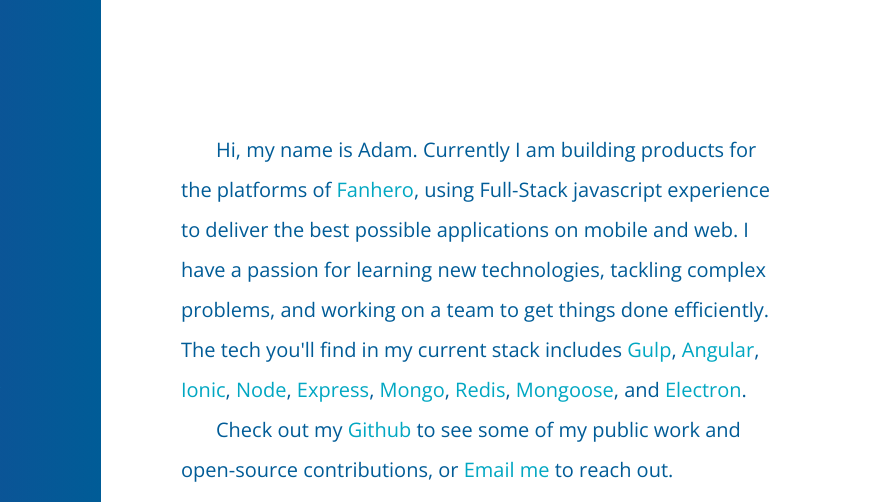
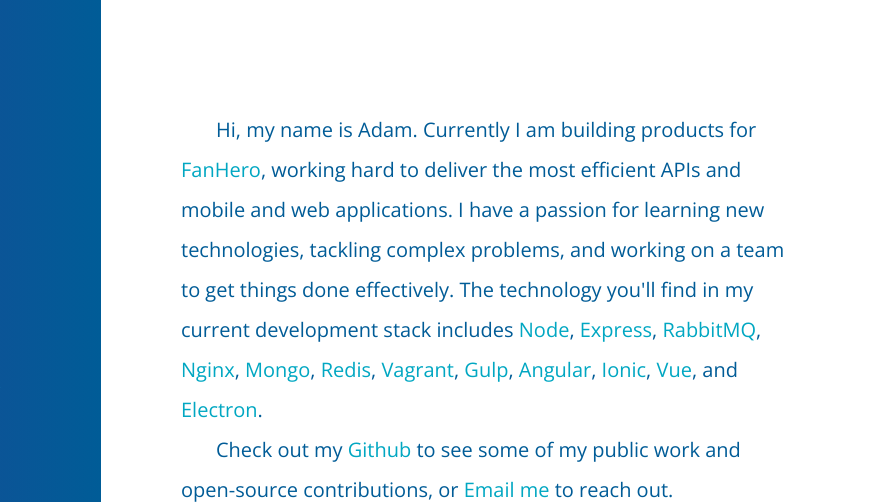
Before and after one commit to adamkarb/adamkarb.github.io, a website: page index.html in a window 1280 px wide. Shown: the part 83-585 px from the top of the page, 411-1280 px from the left. Drawn offline with nearby package versions, Linux system fonts and the light colour scheme.

Commit message:
Minor updates

```diff
--- a/gulpfile.js
+++ b/gulpfile.js
@@ -1,6 +1,9 @@
+'use strict';
+
+const ROOT = __dirname;
+
 var gulp = require('gulp');
 var bs = require('browser-sync').create('github');
-const ROOT = __dirname;
 
 gulp.task('default', () => {
 
--- a/index.html
+++ b/index.html
@@ -41,11 +41,13 @@
         <div id="content">
 
             <div class="bio">
-                <div class="desc">Hi, my name is Adam.  Currently I am building products for the platforms of <a class="link" target="_blank" href="http://fanhero.com">Fanhero</a>,
-                    using Full-Stack javascript experience to deliver the best possible applications on mobile and web.
-                    I have a passion for learning new technologies, tackling complex problems, and working on a team to get things done efficiently.
-                    The tech you'll find in my current stack includes <span class="hi">Gulp</span>, <span class="hi">Angular</span>, <span class="hi">Ionic</span>, <span class="hi">Node</span>, <span class="hi">Express</span>, <span class="hi">Mongo</span>,
-                    <span class="hi">Redis</span>, <span class="hi">Mongoose</span>, and <span class="hi">Electron</span>.
+                <div class="desc">Hi, my name is Adam.  Currently I am building products for <a class="link" target="_blank" href="http://fanhero.com">FanHero</a>,
+                    working hard to deliver the most efficient APIs and mobile and web applications.
+                    I have a passion for learning new technologies, tackling complex problems, and working on a team to get things done effectively.
+                    The technology you'll find in my current development stack includes <span class="hi">Node</span>, <span class="hi">Express</span>,
+                    <span class="hi">RabbitMQ</span>, <span class="hi">Nginx</span>, <span class="hi">Mongo</span>, <span class="hi">Redis</span>,
+                    <span class="hi">Vagrant</span>, <span class="hi">Gulp</span>, <span class="hi">Angular</span>,
+                    <span class="hi">Ionic</span>, <span class="hi">Vue</span>, and <span class="hi">Electron</span>.
                 </div>
                 <div class="desc">
                     Check out my <a class="link" target="_blank" href="https://github.com/adamkarb">Github</a> to see some of my public work and open-source contributions, or
```
Also changed, not shown: favicon.ico.
